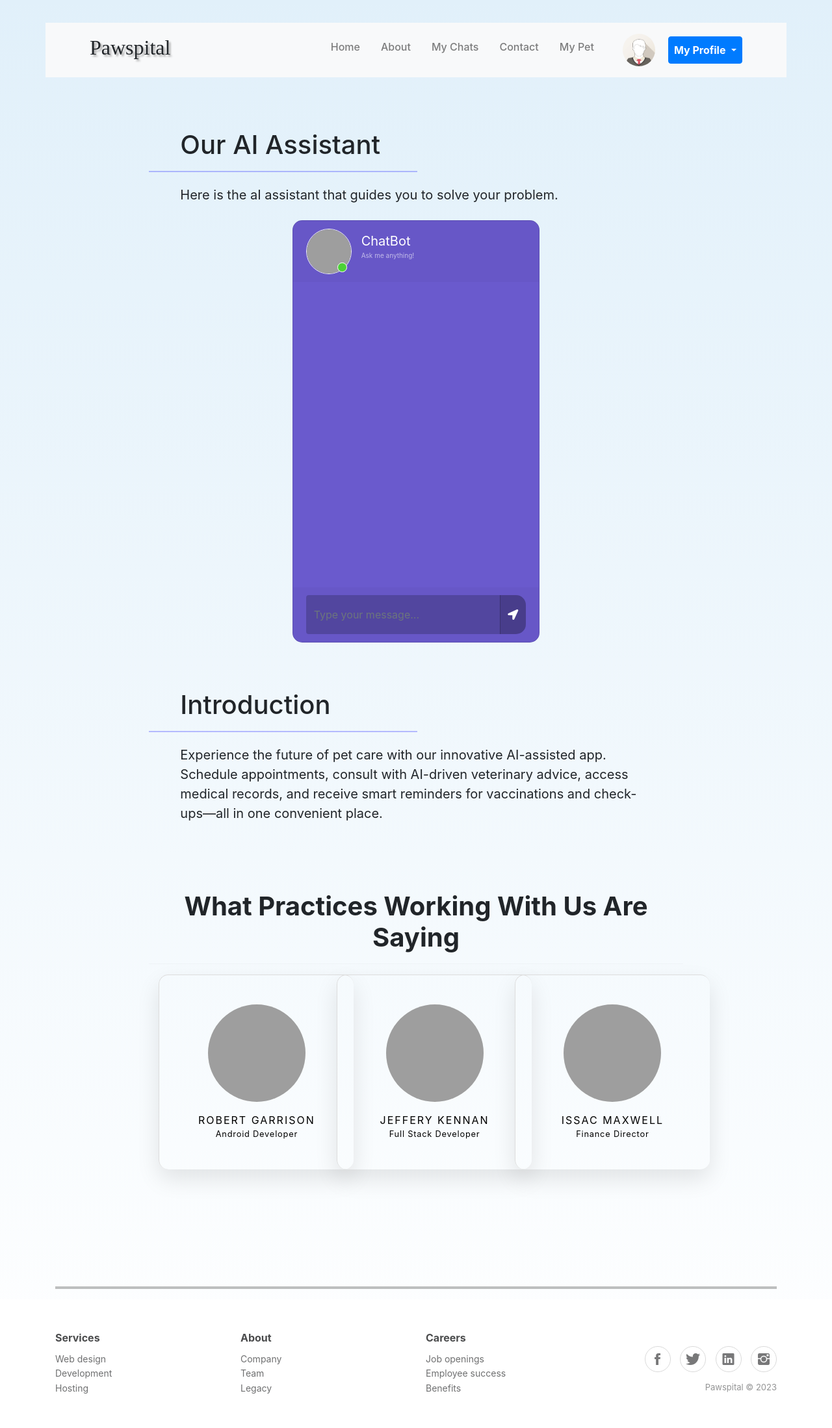
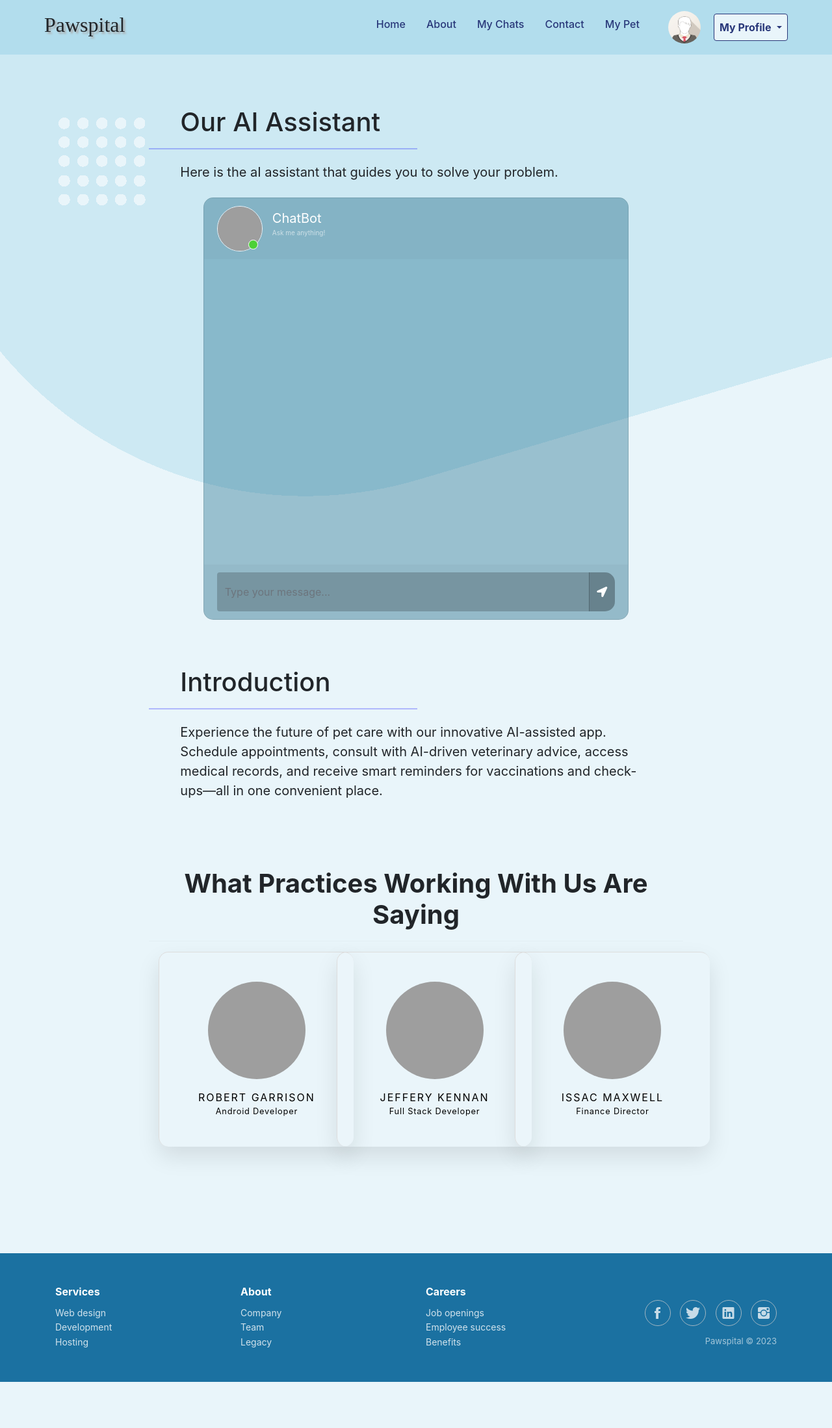
Before and after one commit to pouriamrt/Pet_eHospital_FullStackApp, a Flask app: page / in a window 1280 px wide. Shown: the whole page at 65% size. After the commit the page ends 2127 px from the top, so only its background shows below. Run offline with Flask 3, Linux system fonts and the light colour scheme; the visitor is signed in with stand-in values (Sample User, id 1); some libraries are stand-ins or nearby versions; some web fonts are replaced; grey boxes are pictures that could not be loaded.

Commit message:
Improve UI

```diff
--- a/app/static/styles.css
+++ b/app/static/styles.css
@@ -11,14 +11,39 @@ html, body {
 }
 
 body {
-	background: linear-gradient(to bottom, rgba(225,240,250,1), white);
-	min-height: 100vh;
+    background: url('hero-bg.png') no-repeat scroll, #e9f5fa !important;
+    background-size: 100% auto;
 }
 
+.custom-navbar {
+    background-color: #b2dded;
+}
+
+.nav-link {
+    color: #283779 !important;
+}
+
+.nav-link:hover {
+    color: #1b71a1 !important;
+    font-weight: bolder !important;
+}
+
+.btn-primary {
+    background-color: #e9f5fa !important;
+    border-color: #283779 !important;
+    color: #283779 !important;
+}
+
+.btn-primary:hover {
+    background-color: #283779 !important;
+    color: #ffffff !important;
+}
+
+
 .b_frame {
-	-webkit-box-shadow: 0 19px 147px -41px rgba(0,0,0,0.75);
-	-moz-box-shadow: 0 19px 147px -41px rgba(0,0,0,0.75);
-	box-shadow: 0 19px 147px -41px rgba(0,0,0,0.75);
+    -webkit-box-shadow: 0 19px 147px -41px rgba(0, 0, 0, 0.75);
+    -moz-box-shadow: 0 19px 147px -41px rgba(0, 0, 0, 0.75);
+    box-shadow: 0 19px 147px -41px rgba(0, 0, 0, 0.75);
     border: 0;
     width: 90%;
     height: 700px;
@@ -116,62 +141,74 @@ border-bottom: 1px solid #999; */
 /* ******************************************************** */
 
 .footer-clean {
-  padding:50px 0;
-  background-color:#fff;
-  color:#4b4c4d;
+    padding: 50px 0;
+    /*background-color: #fff;*/
+    background-color: #1b71a1;
+    /*color: #4b4c4d;*/
+    color: white;
 }
 
 .footer-clean h3 {
-  margin-top:0;
-  margin-bottom:12px;
-  font-weight:bold;
-  font-size:16px;
+    margin-top: 0;
+    margin-bottom: 12px;
+    font-weight: bold;
+    font-size: 16px;
 }
 
 .footer-clean ul {
-  padding:0;
-  list-style:none;
-  line-height:1.6;
-  font-size:14px;
-  margin-bottom:0;
+    padding: 0;
+    list-style: none;
+    line-height: 1.6;
+    font-size: 14px;
+    margin-bottom: 0;
 }
 
 .footer-clean ul a {
-  color:inherit;
-  text-decoration:none;
-  opacity:0.8;
+    color: inherit;
+    text-decoration: none;
+    opacity: 0.8;
 }
 
 .footer-clean ul a:hover {
-  opacity:1;
+    opacity: 1;
 }
 
 .footer-clean .item.social {
-  text-align:right;
+    text-align: right;
 }
 
 .footer-clean .item.social > a {
-  font-size:24px;
-  width:40px;
-  height:40px;
-  line-height:40px;
-  display:inline-block;
-  text-align:center;
-  border-radius:50%;
-  border:1px solid #ccc;
-  margin-left:10px;
-  margin-top:22px;
-  color:inherit;
-  opacity:0.75;
+    font-size: 24px;
+    width: 40px;
+    height: 40px;
+    line-height: 40px;
+    display: inline-block;
+    text-align: center;
+    border-radius: 50%;
+    border: 1px solid #ccc;
+    margin-left: 10px;
+    margin-top: 22px;
+    color: inherit;
+    opacity: 0.75;
 }
 
 .footer-clean .item.social > a:hover {
-  opacity:0.9;
+    opacity: 0.9;
 }
 
 .footer-clean .copyright {
-  margin-top:14px;
-  margin-bottom:0;
-  font-size:13px;
-  opacity:0.6;
+    margin-top: 14px;
+    margin-bottom: 0;
+    font-size: 13px;
+    opacity: 0.6;
 }
+
+.page-container {
+    display: flex;
+    flex-direction: column;
+    min-height: 100vh;
+}
+
+.content-wrap {
+    flex: 1;
+}
--- a/app/static/styles_chatbot.css
+++ b/app/static/styles_chatbot.css
@@ -5,8 +5,7 @@
 .card{
 	height: 650px;
 	border-radius: 15px !important;
-	/*background-color: rgba(0,0,0,0.2) !important;*/
-	background-color: #6A5ACD !important;
+	background-color: rgba(34,114,143,0.4) !important;
 }
 .contacts_body{
 	padding:  0.75rem 0 !important;
--- a/app/templates/base.html
+++ b/app/templates/base.html
@@ -1,28 +1,32 @@
 <!DOCTYPE html>
 <html lang="en">
     <head>
-		<head>
         <meta charset="utf-8">
         <meta name="viewport" content="width=device-width, initial-scale=1.0">
-			<link href="https://fonts.googleapis.com/css?family=Inter&display=swap" rel="stylesheet" />
+        <link rel="stylesheet" href="https://fonts.googleapis.com/css?family=Inter&display=swap"/>
         <link rel="stylesheet" href="https://fonts.googleapis.com/css?family=Audiowide|Sofia&effect=shadow-multiple">
-			<link href="/static/styles.css" rel="stylesheet" />
+        <link href="/static/styles.css" rel="stylesheet"/>
         <title>Pawspital</title>
         <link href="https://cdn.jsdelivr.net/npm/bootstrap@5.3.2/dist/css/bootstrap.min.css" rel="stylesheet">
         <script src="https://cdn.jsdelivr.net/npm/bootstrap@5.3.2/dist/js/bootstrap.bundle.min.js"></script>
         <script src="https://cdnjs.cloudflare.com/ajax/libs/jquery/3.5.1/jquery.min.js"></script>
         <link rel="stylesheet" href="https://maxcdn.bootstrapcdn.com/font-awesome/4.7.0/css/font-awesome.min.css">
-			<script src="https://cdnjs.cloudflare.com/ajax/libs/socket.io/4.0.1/socket.io.js" integrity="sha512-q/dWJ3kcmjBLU4Qc47E4A9kTB4m3wuTY7vkFJDTZKjTs8jhyGQnaUrxa0Ytd0ssMZhbNua9hE+E7Qv1j+DyZwA==" crossorigin="anonymous"></script>
-			<link rel="stylesheet" href="https://cdnjs.cloudflare.com/ajax/libs/twitter-bootstrap/4.1.3/css/bootstrap.min.css">
+        <script src="https://cdnjs.cloudflare.com/ajax/libs/socket.io/4.0.1/socket.io.js"
+                integrity="sha512-q/dWJ3kcmjBLU4Qc47E4A9kTB4m3wuTY7vkFJDTZKjTs8jhyGQnaUrxa0Ytd0ssMZhbNua9hE+E7Qv1j+DyZwA=="
+                crossorigin="anonymous"></script>
+        <link rel="stylesheet"
+              href="https://cdnjs.cloudflare.com/ajax/libs/twitter-bootstrap/4.1.3/css/bootstrap.min.css">
         <link rel="stylesheet" href="https://cdnjs.cloudflare.com/ajax/libs/ionicons/2.0.1/css/ionicons.min.css">
         {% block additional_styles %}{% endblock %}
     </head>
-	</head>
     <body>
-		<div style="height:35px"></div>
-		<nav class="navbar navbar-expand-lg navbar-light bg-light sticky-top container">
+    <div class="page-container">
+        <div class="content-wrap">
+            {# <div style="height:35px"></div> #}
+            <nav class="navbar navbar-expand-lg navbar-light sticky-top custom-navbar">
                 <div class="container-fluid mx-5 p-1">
-				<div><h2 class="font-effect-shadow-multiple" style="font-family:Sofia;text-shadow: 3px 3px 3px #ababab;">Pawspital</h2></div>
+                    <div><h2 class="font-effect-shadow-multiple"
+                             style="font-family:Sofia;text-shadow: 3px 3px 3px #ababab;">Pawspital</h2></div>
                     <div class="collapse navbar-collapse justify-content-end mx-4" id="navbarNav">
                         {% if current_user.is_authenticated %}
                             <ul class="navbar-nav">
@@ -39,18 +43,23 @@
                                     <a class="nav-link px-3" href="{{ url_for('main.contact') }}"><h6>Contact</h6></a>
                                 </li>
                                 <li class="nav-item">
-							<a class="nav-link px-3" href="{{ url_for('pet_profile.pet_profile') }}"><h6>My Pet</h6></a>
+                                    <a class="nav-link px-3" href="{{ url_for('pet_profile.pet_profile') }}"><h6>My
+                                        Pet</h6></a>
                                 </li>
                             </ul>
                             </div>
-				<a class="navbar-brand px-1" href="{{ url_for('user_profile.user_profile') }}"><img src="/static/logo.png" alt="Avatar Logo" style="width:50px;" class="rounded-pill"></a>
+                            <a class="navbar-brand px-1" href="{{ url_for('user_profile.user_profile') }}"><img
+                                    src="/static/logo.png" alt="Avatar Logo" style="width:50px;"
+                                    class="rounded-pill"></a>
                             <div class="dropdown">
-					<button type="button" class="btn btn-primary dropdown-toggle p-2" data-bs-toggle="dropdown">
+                                <button type="button" class="btn btn-primary dropdown-toggle p-2"
+                                        data-bs-toggle="dropdown">
                                     <strong>My Profile</strong>
                                 </button>
                                 <ul class="dropdown-menu">
                                     <li><a class="dropdown-item" href="#">{{ name }}</a></li>
-						<li><a class="dropdown-item" href="{{ url_for('user_profile.user_profile') }}">My Profile</a></li>
+                                    <li><a class="dropdown-item" href="{{ url_for('user_profile.user_profile') }}">My
+                                        Profile</a></li>
                                     <li><a class="dropdown-item" href="{{ url_for('auth.logout') }}">Logout</a></li>
                                 </ul>
                             </div>
@@ -59,6 +68,10 @@
                 </div>
             </nav>
 
+            <section class="py-xxl-10 pb-0" id="home">
+                <div class="bg-holder bg-size"
+                     style="background-image:url(../static/hero-bg.png);background-position:top center;background-size:cover;">
+                </div>
                 <div class="container-fluid mt-3">
                     <div class="row">
                         <div class="col-lg-2"></div>
@@ -68,8 +81,9 @@
                         <div class="col-lg-2"></div>
                     </div>
                 </div>
-
-		<div class="container"> <hr style="border: 2px solid black;"> </div>
+            </section>
+        </div>
+        {#		<div class="container"> <hr style="border: 2px solid black;"> </div>#}
         <div class="footer-clean">
             <footer>
                 <div class="container">
@@ -109,5 +123,6 @@
                 </div>
             </footer>
         </div>
+    </div>
     </body>
 </html>
--- a/app/templates/index.html
+++ b/app/templates/index.html
@@ -10,7 +10,7 @@
         <link rel="stylesheet" href="https://use.fontawesome.com/releases/v5.5.0/css/all.css" integrity="sha384-B4dIYHKNBt8Bc12p+WXckhzcICo0wtJAoU8YZTY5qE0Id1GSseTk6S+L3BlXeVIU" crossorigin="anonymous">
         <div class="container-fluid h-100">
 			<div class="row justify-content-center h-100">
-				<div class="col-md-8 col-xl-6 chat">
+				<div class="col-md-12 col-lg-10 chat">
 					<div class="card">
 						<div class="card-header msg_head">
 							<div class="d-flex bd-highlight">
```
Also changed, not shown: app.db, app/static/hero-bg.png (added), app/templates/chat.html (line endings or trailing spaces). Lines whose indentation alone changed are shown as unchanged.
